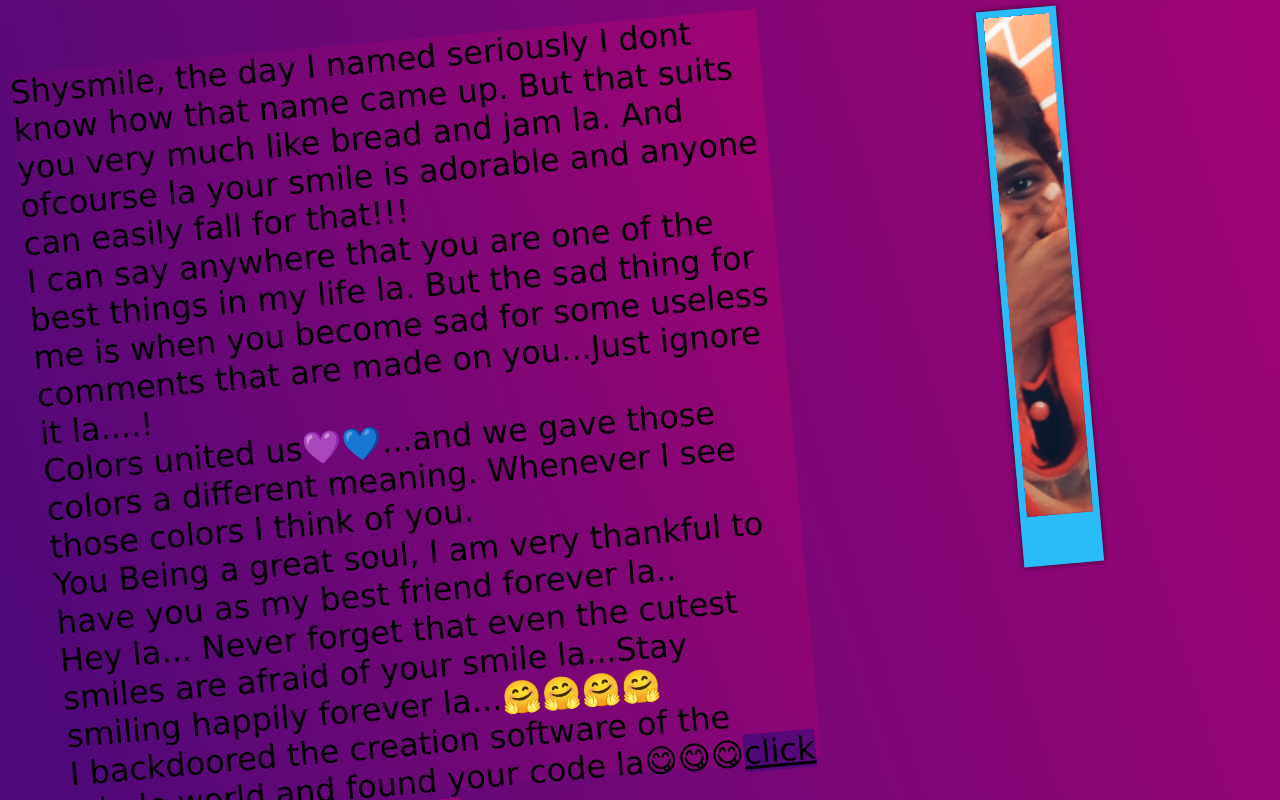
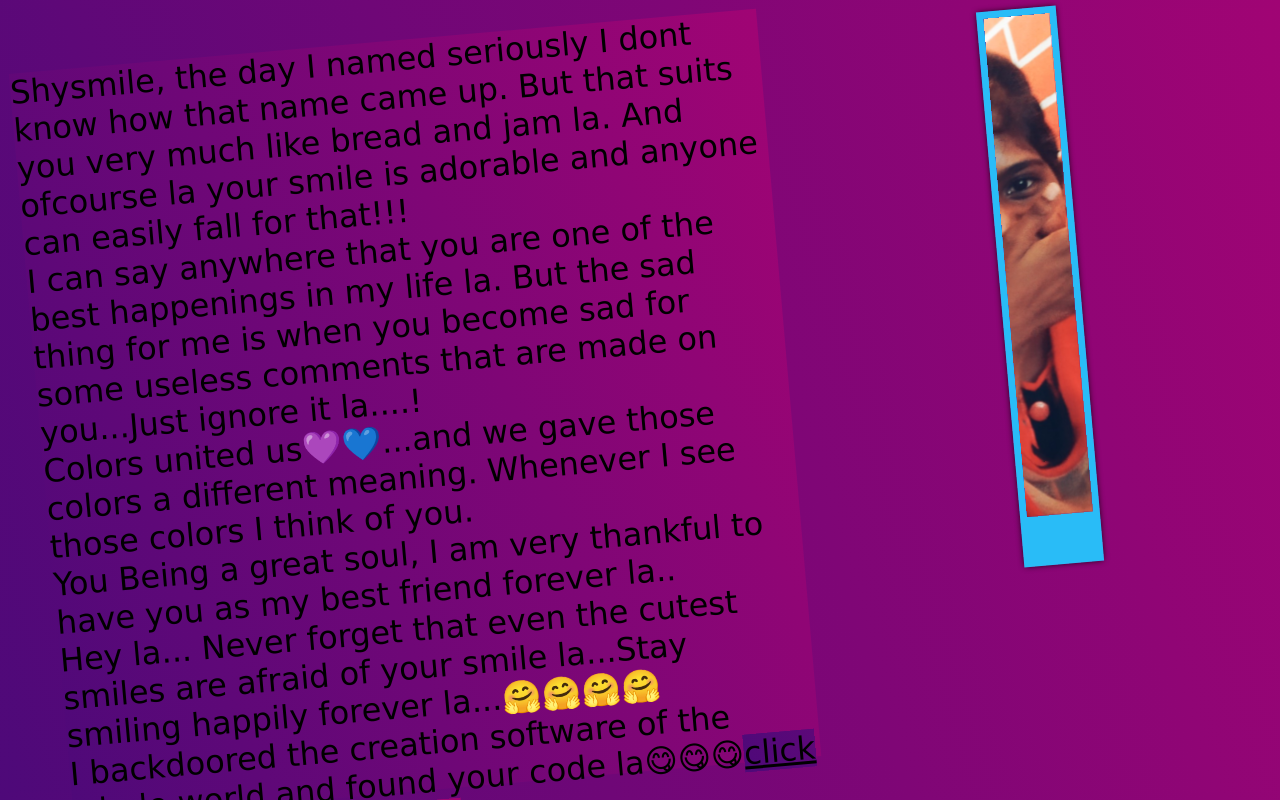
Before and after one commit to venurns/ksa, a plain HTML site: page index1.html in a window 1280 px wide. Drawn offline with Linux system fonts and the light colour scheme; a web font is replaced by a local one.

Commit message:
Update index1.html

```diff
--- a/index1.html
+++ b/index1.html
@@ -73,7 +73,7 @@ center{
        <div> <div id ="text">
             Shysmile, the day I named seriously I dont know how that name came up. But that suits you very much like bread and jam la. And ofcourse la your smile is adorable and anyone can easily fall for that!!!
             <br>
-            I can say anywhere that you are one of the best things in my life la. But the sad thing for me is when you become sad for some useless comments that are made on you...Just ignore it la....!
+            I can say anywhere that you are one of the best happenings in my life la. But the sad thing for me is when you become sad for some useless comments that are made on you...Just ignore it la....!
             <br>
             Colors united us💜💙...and we gave those colors a different meaning. Whenever I see those colors I think of you.
             <br>
```
